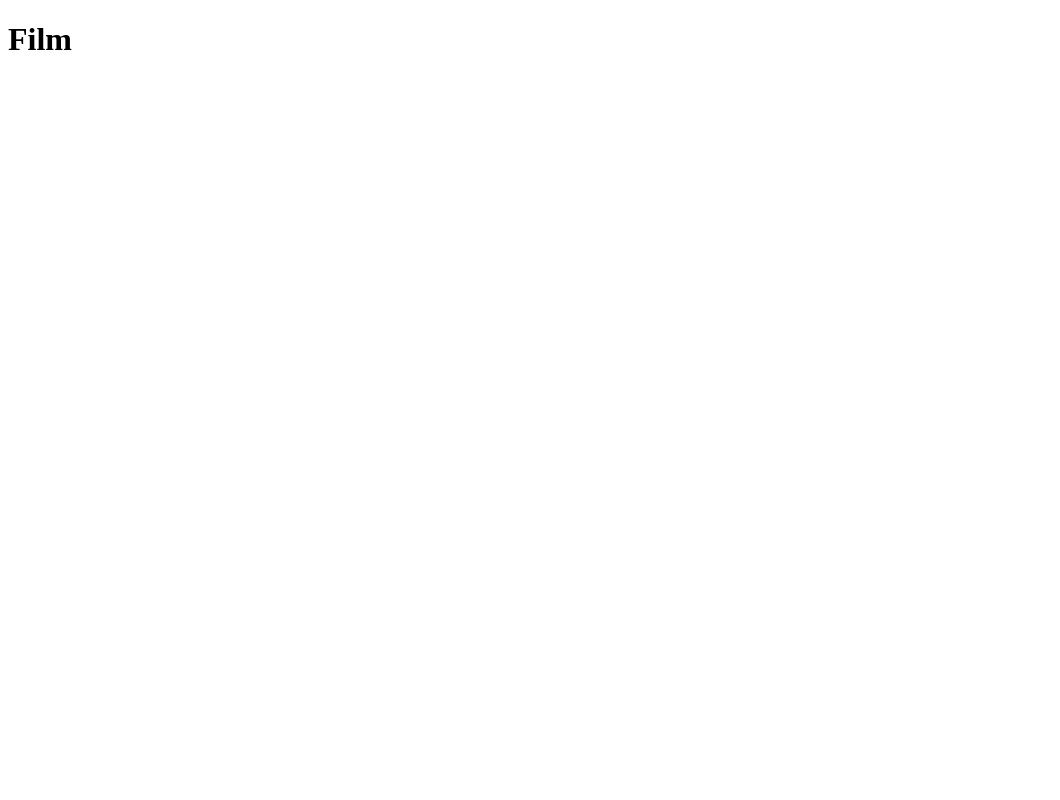
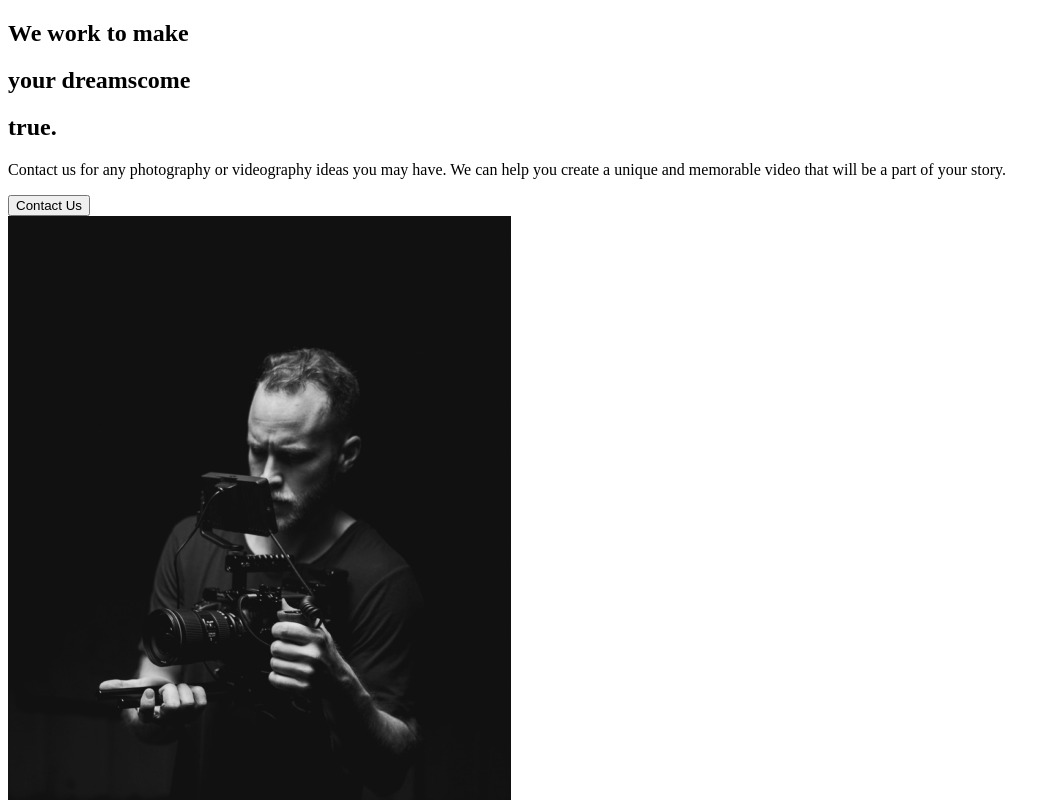
Before and after one commit to Alex-Lee-Myers/Capture-Portfolio-JS, a React (Create React App) app: page / in a window 1280 px wide. Shown: the top 800 px of the page, without its empty margins (0-1060 px from the left). Built offline with nearby package versions, Linux system fonts and the light colour scheme.

Commit message:
AboutUs top section added with basic information. design coming next.

```diff
--- a/src/App.js
+++ b/src/App.js
@@ -1,9 +1,11 @@
 import React from "react";
+//* Import Pages
+import AboutUs from "./pages/AboutUs";
 
 function App() {
 	return (
 		<div className="App">
-			<h1>Film</h1>
+			<AboutUs />
 		</div>
 	);
 }
--- /dev/null
+++ b/src/components/AboutSection.js
@@ -0,0 +1,35 @@
+import React from "react";
+import home1 from ".././img/home1.png";
+
+const AboutSection = () => {
+	return (
+		<div>
+			<div className="description">
+				<div className="title">
+					<div className="hide">
+						<h2>We work to make</h2>
+					</div>
+					<div className="hide">
+						<h2>
+							your <span>dreams</span>come
+						</h2>
+					</div>
+					<div className="hide">
+						<h2>true.</h2>
+					</div>
+				</div>
+				<p>
+					Contact us for any photography or videography ideas you may have. We
+					can help you create a unique and memorable video that will be a part
+					of your story.
+				</p>
+				<button>Contact Us</button>
+			</div>
+			<div className="image">
+				<img src={home1} alt="A guy with a camera" />
+			</div>
+		</div>
+	);
+};
+
+export default AboutSection;
--- /dev/null
+++ b/src/pages/AboutUs.js
@@ -0,0 +1,12 @@
+import React from "react";
+import AboutSection from "../components/AboutSection";
+
+const AboutUs = () => {
+	return (
+		<div>
+			<AboutSection />
+		</div>
+	);
+};
+
+export default AboutUs;
```
Also changed, not shown: 1 other file (tests, documents, lock files or other folders).
